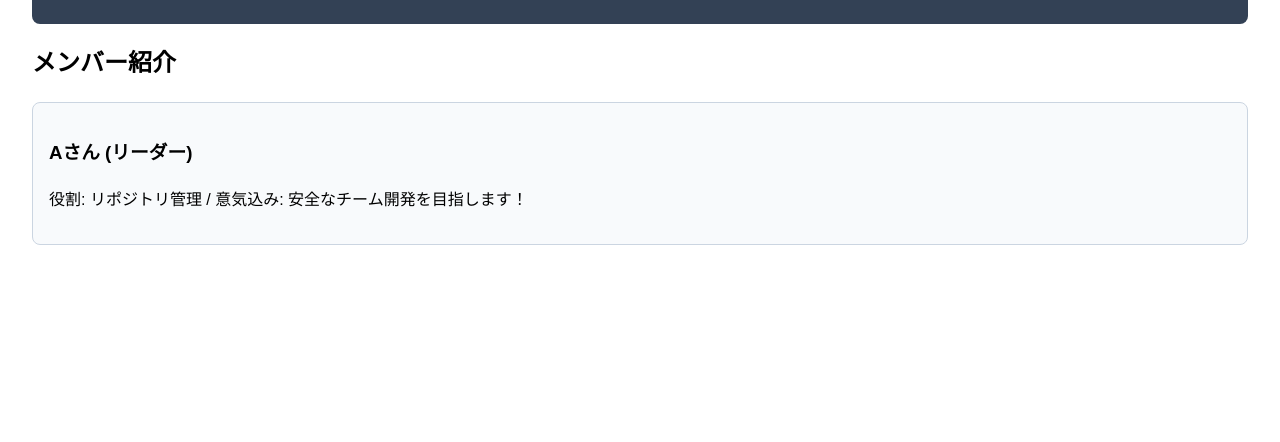
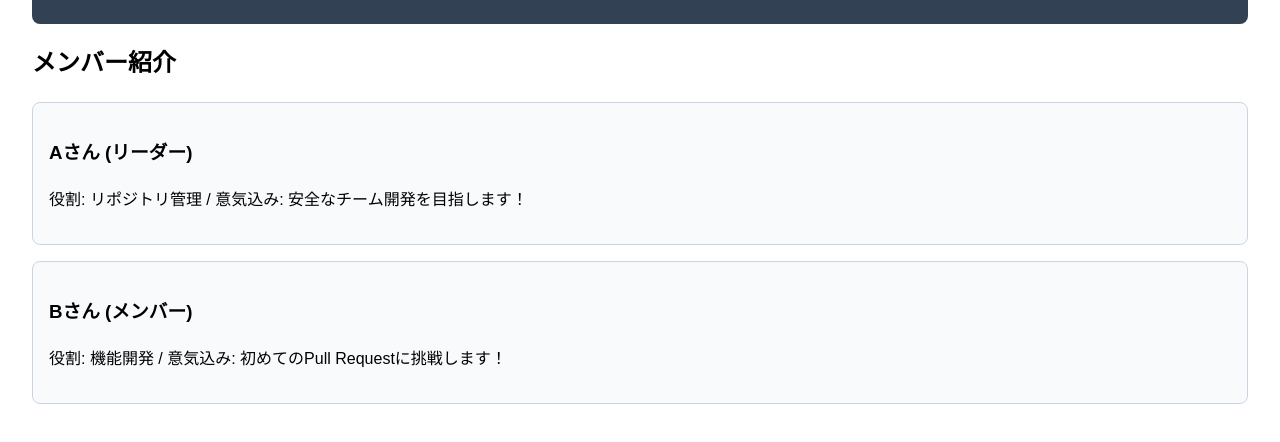
Before and after one commit to Reia002/team-app-practice, a plain HTML site: page index.html in a window 1280 px wide. Shown: the part 134-576 px from the top of the page. Drawn offline with Linux system fonts and the light colour scheme.

Commit message:
feat: Bさんの自己紹介カードを追加

```diff
--- a/index.html
+++ b/index.html
@@ -23,6 +23,10 @@
         <h3>Aさん (リーダー)</h3>
         <p>役割: リポジトリ管理 / 意気込み: 安全なチーム開発を目指します！</p>
       </div>
+      <div class="card">
+        <h3>Bさん (メンバー)</h3>
+        <p>役割: 機能開発 / 意気込み: 初めてのPull Requestに挑戦します！</p>
+      </div>
     </div>
   </main>
 </body>
```
